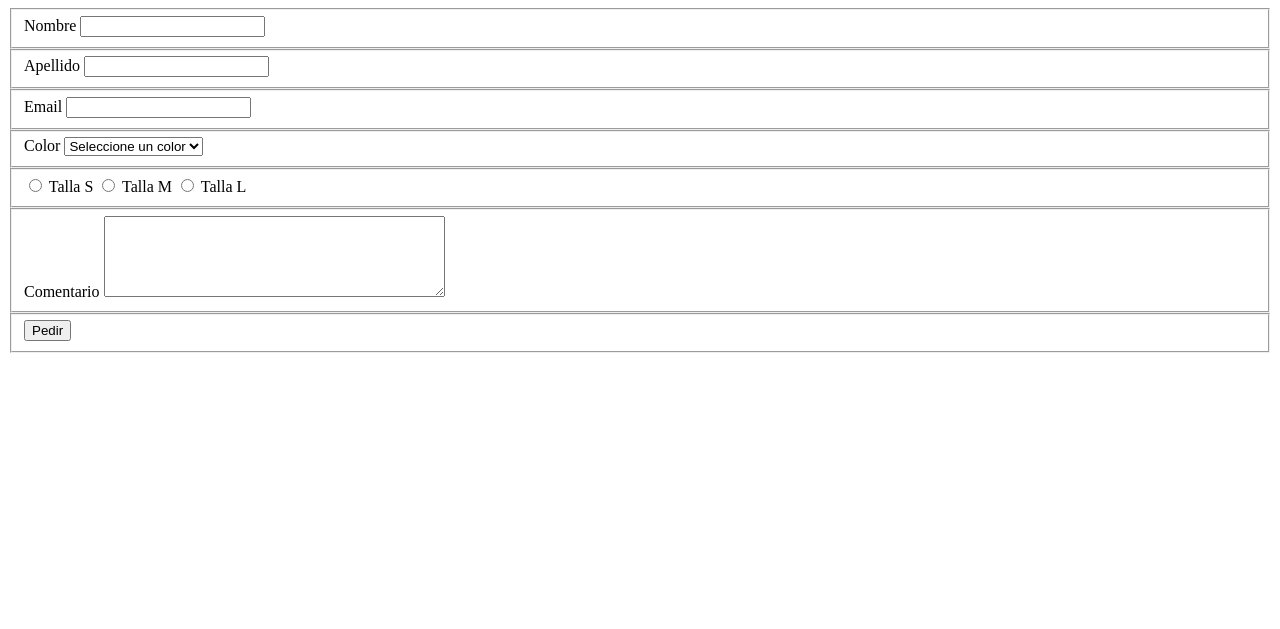
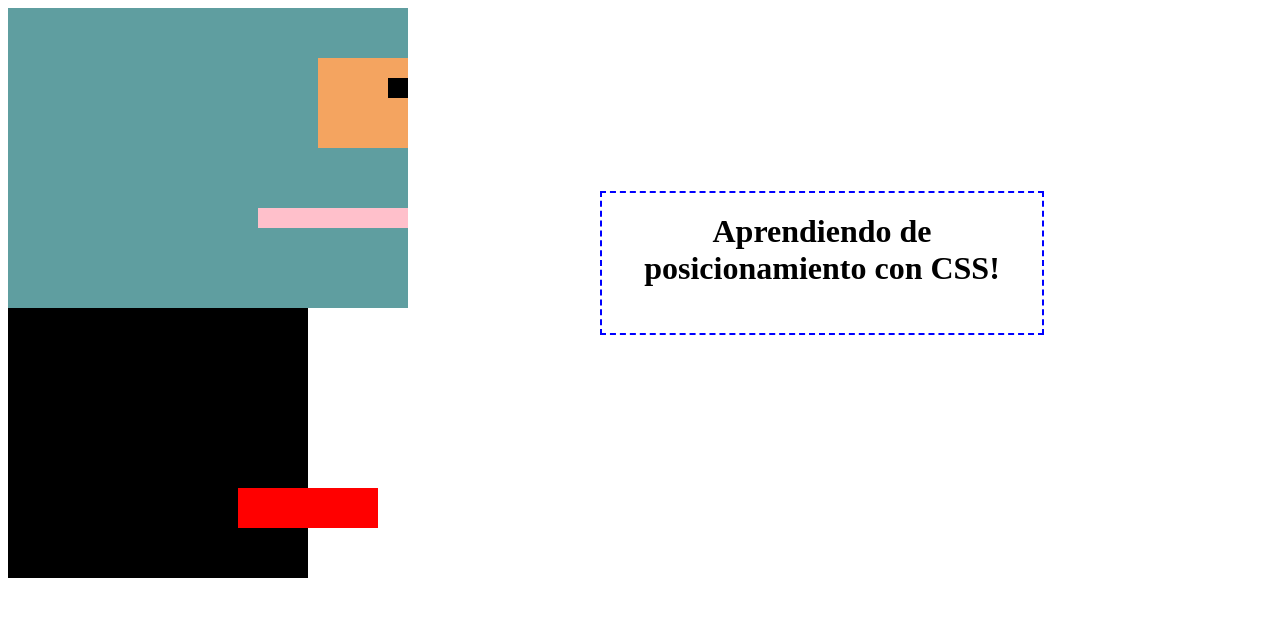
Before and after one commit to jfernand196/Ejercicios-HTML, a plain HTML site: page index.html in a window 1280 px wide. Drawn offline with Linux system fonts and the light colour scheme.

Commit message:
Aprendiendo posicionamiento

```diff
--- a/index.html
+++ b/index.html
@@ -91,9 +91,9 @@
     </table>
 </body>
 </html> -->
-<!-- -----------------tarea 5------------------------------------------------------------------------
+<!-- -----------------tarea 5 formularios------------------------------------------------------------------------
 ----------------------------------------------------------------------------------------- -->
-<!DOCTYPE html>
+<!-- <!DOCTYPE html>
 <html lang="en">
 <head>
     <meta charset="UTF-8">
@@ -148,4 +148,68 @@
     </form>
 
 </body>
+</html> -->
+
+<!-- -----------------tarea 6 cajas------------------------------------------------------------------------
+----------------------------------------------------------------------------------------- -->
+<!-- <!DOCTYPE html>
+<html lang="en">
+<head>
+    <meta charset="UTF-8">
+    <meta http-equiv="X-UA-Compatible" content="IE=edge">
+    <meta name="viewport" content="width=device-width, initial-scale=1.0">
+    <title>Caja</title>
+    <link rel="stylesheet" href="style.css">
+</head>
+<body>
+    <p>
+        Este párrafo por defecto es representado en CSS con una caja en bloque.
+        Y <span>este elemento con una caja en línea</span>.
+      </p>
+
+</body>
+</html> -->
+<!-- -----------------tarea 7 fondos------------------------------------------------------------------------
+----------------------------------------------------------------------------------------- -->
+<!-- <!DOCTYPE html>
+<html lang="en">
+<head>
+    <meta charset="UTF-8">
+    <meta http-equiv="X-UA-Compatible" content="IE=edge">
+    <meta name="viewport" content="width=device-width, initial-scale=1.0">
+    <title>Fondos CSS</title>
+    <link rel="stylesheet" href="style.css">
+</head>
+<body>
+    <div class="primer-contenedor">
+     <h1>Probando fondos en CSS</h1>
+    </div>
+    <div class="segundo-contenedor"></div>
+    <div class="tercer-contenedor"></div>
+</body>
+</html> -->
+<!-- -----------------tarea 8 posicionamiento------------------------------------------------------------------------
+----------------------------------------------------------------------------------------- -->
+<!DOCTYPE html>
+<html lang="en">
+<head>
+    <meta charset="UTF-8">
+    <meta http-equiv="X-UA-Compatible" content="IE=edge">
+    <meta name="viewport" content="width=device-width, initial-scale=1.0">
+    <title>Document</title>
+    <link rel="stylesheet" href="style.css">
+</head>
+<body>
+
+    <div class= "container">
+        <div class= "box"></div>
+        <div class="box2"></div>
+        <div class="box3"></div>
+     </div>
+     <h1>Aprendiendo de posicionamiento con CSS!</h1>
+    <div class="container2"></div>
+    <div class="container3"></div>
+
+
+</body>
 </html>
--- a/style.css
+++ b/style.css
@@ -11,9 +11,101 @@ p  {color: green}; */
 .lista-no-ordenada{ background-color: black; color: white;}
 #texto personalizado{color: red;} */
 
-/* ----------tarea 4----------------------------------------
+/* ----------tarea 4 tablas----------------------------------------
 -------------------------------------------------- */
 /* table, tr, td, th {
     border: 1px solid red;
     border-collapse: collapse;
     } */
+/* ----------tarea 6 caja----------------------------------------
+-------------------------------------------------- */
+/* p {
+  padding: 30px;
+  border: 2px solid #f00;
+  width: 500px;
+  height: 100px;
+  margin: 20px;
+}
+
+span {
+  border: 2px solid green;
+} */
+/* ----------tarea 7 fondos----------------------------------------
+-------------------------------------------------- */
+/* .primer-contenedor{
+  width: 100%;
+  height: 50px;
+  background-color: #2f2f2f;
+      }
+.segundo-contenedor {
+  width: 100%;
+  height: 1000px;
+ background: url(fondoCSS.jfif) center/cover fixed;
+ }
+.tercer-contenedor{
+  width: 100%;
+  height: 400px;
+  background-color: #1c2742;
+  background-image: url("logo.jpg");
+  background-position: center;
+  background-repeat: no-repeat;
+}
+h1 {color:white;
+  text-align: center;} */
+ /* ----------tarea 8 posicionamiento----------------------------------------
+-------------------------------------------------- */
+.container{
+width: 400px;
+height: 300px;
+position: relative;
+background-color: cadetblue;
+}
+.box{
+  width: 90px;
+  height: 90px;
+  background-color:sandybrown;
+  position: absolute;
+  right: 0;
+  top: 50px;
+}
+.box2{
+  width: 20px;
+  height: 20px;
+  background-color:black;
+  position: absolute;
+  right: 0;
+  top: 70px;
+}
+.box3{
+  width: 150px;
+  height: 20px;
+  background-color:pink;
+  position: absolute;
+  right: 0;
+  top: 200px;
+}
+.container2{
+width: 300px;
+height: 270px;
+background-color: black;
+position: relative;
+bottom: 0;
+}
+.container3{
+width: 140px;
+height: 40px;
+background-color: red;
+position: relative;
+bottom: 90px;
+left: 230px;
+}
+h1{
+  width: 400px;
+  height: 100px;
+  padding: 20px;
+  position: fixed;
+  border: 2px dashed blue;
+  top: 170px;
+  left: 600px;
+  text-align: center;
+}
```
Also changed, not shown: fondoCSS.jfif (added).
